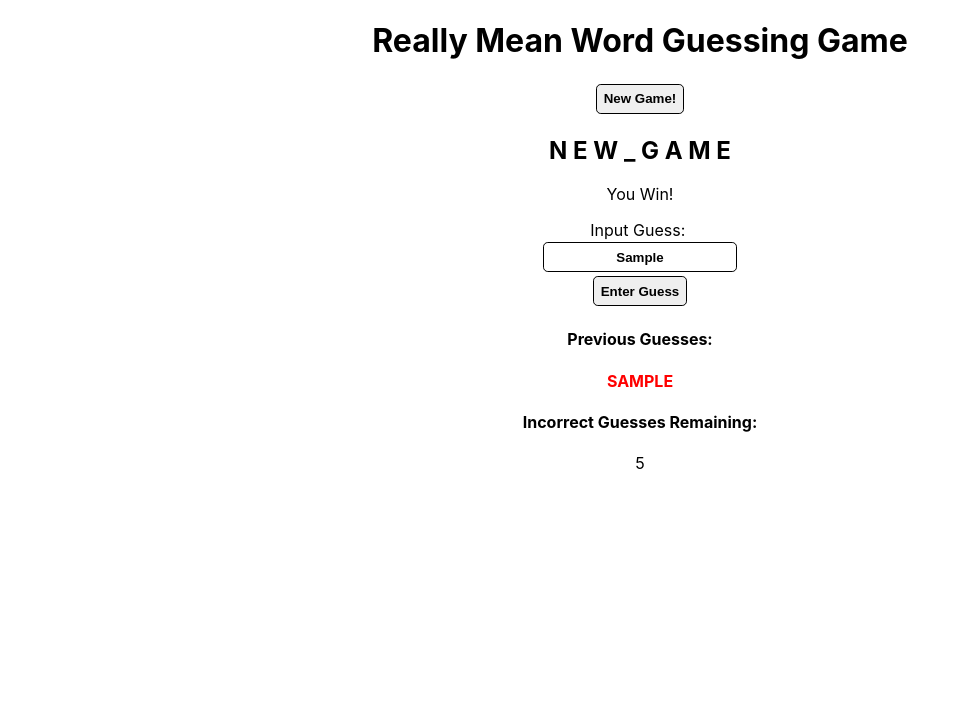
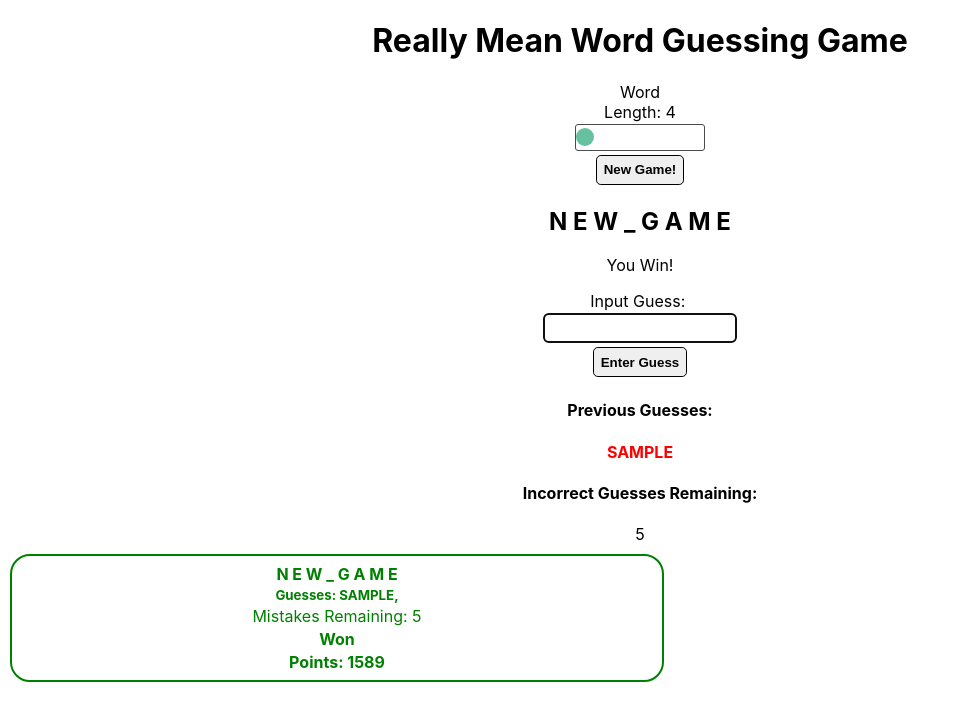
Before and after one commit to Gabe9T/word-puzzle, a React (Create React App) app: page / in a window 1280 px wide. Both pictures are taken after typing "Sample" into the empty fields and a click on the button "Enter Guess". Shown: the top 720 px of the page, without its empty margins (0-960 px from the left). Built offline with nearby package versions, Linux system fonts and the light colour scheme.

Commit message:
final commit
Co-Authored-By: Gabriel Tucker <gabrieltucker260@gmail.com>

```diff
--- a/src/components/App.css
+++ /dev/null
@@ -1,52 +0,0 @@
-.App {
-  text-align: center;
-}
-
-* {
-  text-align: center;
-}
-
-.trueLetter {
-  color: green;
-  font-weight: bold;
-}
-
-.falseLetter {
-  color: red;
-  font-weight: bold;
-}
-
-.App-logo {
-  height: 40vmin;
-  pointer-events: none;
-}
-
-@media (prefers-reduced-motion: no-preference) {
-  .App-logo {
-    animation: App-logo-spin infinite 20s linear;
-  }
-}
-
-.App-header {
-  background-color: #282c34;
-  min-height: 100vh;
-  display: flex;
-  flex-direction: column;
-  align-items: center;
-  justify-content: center;
-  font-size: calc(10px + 2vmin);
-  color: white;
-}
-
-.App-link {
-  color: #61dafb;
-}
-
-@keyframes App-logo-spin {
-  from {
-    transform: rotate(0deg);
-  }
-  to {
-    transform: rotate(360deg);
-  }
-}
--- a/src/components/App.jsx
+++ b/src/components/App.jsx
@@ -1,12 +1,11 @@
-import React, { useState, useEffect, useCallback } from 'react';
+import React, { useEffect, useCallback } from 'react';
 import Header from './Header';
 import GameBoard from './GameBoard'
 import UserEntryForm from './UserEntryForm';
 import PreviousGuessBank from './PreviousGuessBank';
-import wordList from './../data/words'
-import './App.css';
+import GameHistory from './GameHistory';
+import './css/App.css';
 import { useSelector, useDispatch } from 'react-redux';
-import { create, update } from './../redux/gameSlice'
 import { changeView, addHistory } from '../redux/userSlice';
 
 const App = () => {
@@ -17,46 +16,27 @@ const App = () => {
   const currentGameWord = useSelector((state) => state.game.word)
   const gameWon = useSelector((state) => state.game.gameWon)
   const dispatch = useDispatch()
-
-  const updateGameHistory = () => {
+  const updateGameHistory = useCallback((num) => {
+    dispatch(changeView(num))
+    return () => {
       dispatch(addHistory({
-      board: gameBoard,
+        board: gameBoard.join(" ").toUpperCase(),
         guessBank: currentPreviousGuess,
-      word: currentGameWord.join(""),
+        word: currentGameWord.join(" ").toUpperCase(),
         gameWon: gameWon,
         mistakes: incorrectGuesses,
+        score: Math.round(((incorrectGuesses * (currentGameWord.length + currentPreviousGuess.length)) * 1000)/3.1459)
       }))
     }
+  }, [gameBoard, currentPreviousGuess, currentGameWord, gameWon, incorrectGuesses, dispatch])
 
+  useEffect(() => {
     if (gameWon === true) {
-    dispatch(changeView(2))
-    updateGameHistory()
+      updateGameHistory(2)()
     } else if (gameWon === false) {
-    dispatch(changeView(1))
-    updateGameHistory()
+      updateGameHistory(1)()
     }
-
-  const random = () => {
-    return Math.floor(Math.random() * wordList.length)
-  }
-
-  const newGame = () => {
-    dispatch(create(wordList[random()]))
-    dispatch(changeView(0))
-  }
-
-  const checkGuessBank = (letter) => {
-    if (currentPreviousGuess.flat().includes(letter)) {
-      dispatch(changeView(3))
-    } else {
-      dispatch(changeView(0))
-      updateGuesses(letter)
-    }
-  }
-
-  const updateGuesses = (letter) => {
-    dispatch(update(letter))
-  }
+  }, [gameWon, updateGameHistory])
 
   const userStateItem = (num) => {
     if (num === 0) {
@@ -81,18 +61,16 @@ const App = () => {
   return (
     <React.Fragment>
       <Header
-        newGame={newGame}
+
       />
-      <GameBoard
-        gameBoard={gameBoard}
-      />
+      <GameBoard/>
       {userStateItem(userState)}
-      <UserEntryForm
-        updateGuesses={checkGuessBank} />
+      <UserEntryForm/>
       <PreviousGuessBank
         currentPreviousGuess={currentPreviousGuess}
         incorrectGuesses={incorrectGuesses}
       />
+      <GameHistory />
     </React.Fragment>
   );
 }
--- a/src/components/GameBoard.jsx
+++ b/src/components/GameBoard.jsx
@@ -1,16 +1,13 @@
 import React from "react"
-import PropTypes from 'prop-types'
+import { useSelector } from "react-redux"
 
-const GameBoard = (props) => {
+const GameBoard = () => {
+    const gameBoard = useSelector((state) => state.game.board)
     return (
         <React.Fragment>
-            <h2>{props.gameBoard.join(" ").toUpperCase()}</h2>
+            <h2>{gameBoard.join(" ").toUpperCase()}</h2>
         </React.Fragment>
     )
 }
 
-GameBoard.propTypes = {
-    gameBoard: PropTypes.array
-}
-
 export default GameBoard
--- /dev/null
+++ b/src/components/GameHistory.jsx
@@ -0,0 +1,26 @@
+
+import { useSelector } from "react-redux"
+import React from "react"
+import './css/GameHistory.css'
+
+const GameHistory = () => {
+    const gameHistory = useSelector((state) => state.user.gameHistory)
+    return (
+        < React.Fragment >
+        {gameHistory.map((game, i) => {
+            return (
+                <div className={game.gameWon ? "gameHistoryGame won" : "gameHistoryGame lost"} key={i}>
+                    <h4>{game.board}</h4>
+                    <h4>{game.word}</h4>
+                    <h5>Guesses: {game.guessBank.map((arr) => arr[0].toUpperCase() + ",")}</h5>
+                    <p>Mistakes Remaining: {game.mistakes}</p>
+                    <p><b>{game.gameWon ? "Won" : "Lost"}</b></p>
+                    <h4>Points: {game.score}</h4>
+                </div>
+            )
+        })}
+        </React.Fragment >
+    )
+}
+
+export default GameHistory
--- a/src/components/Header.jsx
+++ b/src/components/Header.jsx
@@ -1,16 +1,36 @@
-import React from "react";
-import PropTypes from 'prop-types';
+import React, { useState } from "react";
+import { create } from "../redux/gameSlice";
+import { useDispatch } from "react-redux";
+import { changeView } from "../redux/userSlice";
+import wordList from "../data/words";
+import  "./css/Header.css";
 
-const Header = (props) => {
+const random = (max) => {
+    return Math.floor(Math.random() * max)
+}
+
+const Header = () => {
+    const [difficulty, setDifficulty] = useState(4)
+    const dispatch = useDispatch()
     return (
         <React.Fragment>
-            <h1>Really Mean Word Guessing Game</h1>
-            <button onClick={() => props.newGame()}>New Game!</button>
-        </React.Fragment>
+            <div className="header">
+                <h1>Really Mean Word Guessing Game</h1>
+                <div className="wordLength">
+                <label  for="difficulty">Word Length: {difficulty}</label>
+                <input id="difficulty" type="range" value={difficulty} min="5" max="25"
+                    onChange={(e) => setDifficulty(e.target.value)}
+                ></input>
+                </div>
+                <button onClick={() => {
+                    const value = parseInt(difficulty)
+                    const filtered = wordList.filter((word) => word.length === value)
+                    dispatch(create(filtered[random(filtered.length)]))
+                    dispatch(changeView(0))
+                }}>New Game!</button>
+            </div>
+        </React.Fragment >
     )
 }
 
-Header.propTypes = {
-    newGame: PropTypes.func,
-}
 export default Header;
--- a/src/components/UserEntryForm.jsx
+++ b/src/components/UserEntryForm.jsx
@@ -1,17 +1,32 @@
 import React from "react";
-import PropTypes from 'prop-types'
+import { update } from './../redux/gameSlice'
 import { useState } from "react";
+import { useDispatch, useSelector } from "react-redux";
+import { changeView } from "../redux/userSlice";
 
-const UserEntryForm = (props) => {
+
+const UserEntryForm = () => {
+    const dispatch = useDispatch()
+    const guessBank = useSelector((state) => state.game.guessBank)
     const [entryValue, setEntryValue] = useState("")
 
     return (
         <React.Fragment>
             <form onSubmit={(e) => {
                 e.preventDefault();
-                props.updateGuesses(entryValue.toLowerCase())
-                document.getElementById("guessInput").value = ""}}>
-            <label>Input Guess:&nbsp;</label><br/>
+                const letter = entryValue.toLowerCase()
+                if (guessBank.flat().includes(letter)) {
+                    dispatch(changeView(3))
+                } else {
+                    dispatch(changeView(0))
+                    dispatch(update(letter))
+                }
+                setEntryValue("")
+                const input = document.getElementById('guessInput')
+                input.focus()
+                input.select()
+            }}>
+                <label>Input Guess:&nbsp;</label><br />
                 <input onChange={(e) => {
                     const value = e.target.value.replace(/[^A-Za-z]/ig, '')
                     setEntryValue(value)
@@ -21,14 +36,11 @@ const UserEntryForm = (props) => {
                     maxLength="1"
                     id='guessInput'
                 ></input>
-            <br/>
+                <br />
                 <button type="submit">Enter Guess</button>
             </form>
         </React.Fragment>
     )
 }
 
-UserEntryForm.propTypes = {
-    updateGuesses: PropTypes.func.isRequired
-}
 export default UserEntryForm;
--- /dev/null
+++ b/src/components/css/App.css
@@ -0,0 +1,19 @@
+* {
+  text-align: center;
+
+}
+
+.trueLetter {
+  color: green;
+  font-weight: bold;
+}
+
+.falseLetter {
+  color: red;
+  font-weight: bold;
+}
+
+.App-logo {
+  height: 40vmin;
+  pointer-events: none;
+}
--- /dev/null
+++ b/src/components/css/GameHistory.css
@@ -0,0 +1,21 @@
+.gameHistoryGame {
+    width: 50%;
+    margin: 10px;
+    padding: 5px;
+    border-radius: 20px;
+    text-align: left;
+}
+
+.gameHistoryGame * {
+    margin: 3px;
+}
+
+.won{
+    border: 2px solid green;
+    color: green;
+}
+
+.lost {
+    border: 2px solid red;
+    color: red;
+}
--- /dev/null
+++ b/src/components/css/Header.css
@@ -0,0 +1,50 @@
+.header {
+    display: flex;
+    flex-direction: column;
+    align-items: center;
+}
+#difficulty {
+    color: white;
+    background-color: white;
+    -webkit-appearance: none;
+    /* Override default CSS styles */
+    appearance: none;
+    width: 10vw;
+    /* Full-width */
+    height: 25px;
+    /* Specified height */
+    background: white;
+    /* Grey background */
+    outline: none;
+    /* Remove outline */
+    opacity: 0.7;
+    /* Set transparency (for mouse-over effects on hover) */
+    -webkit-transition: .2s;
+    /* 0.2 seconds transition on hover */
+    transition: opacity .2s;
+    border: solid black 1px;
+    border-radius: 3px;
+    padding: 0;
+}
+
+#difficulty::-webkit-slider-thumb {
+    -webkit-appearance: none;
+    /* Override default look */
+    appearance: none;
+    width: 18px;
+    /* Set a specific slider handle width */
+    height: 18px;
+    border-radius: 100%;
+    /* Slider handle height */
+    background: #26a878;
+    /* Green background */
+    cursor: pointer;
+
+}
+
+.wordLength {
+    display: flex;
+    flex-direction: column;
+    align-items: center;
+    width: 100px;
+}
```
Also changed, not shown: src/data/words.js. Lines whose indentation alone changed are shown as unchanged.
